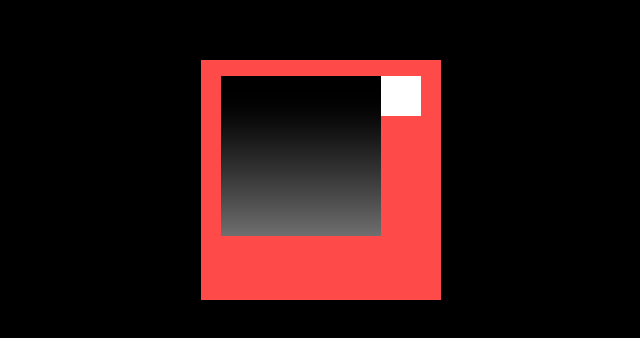
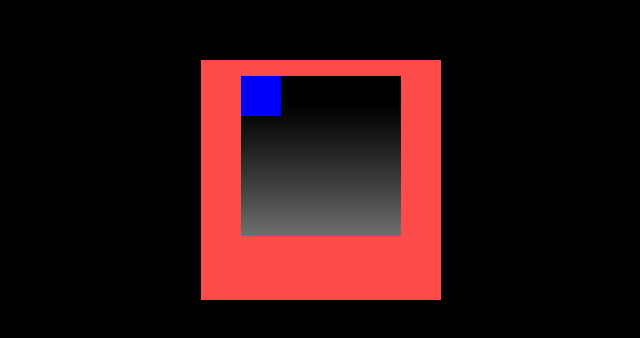
Before and after one commit to shivendrasp/vite-react-template, a React (Vite) app: page / in a window 1280 px wide. Shown: the part 220-558 px from the top of the page, without its empty margins (319-959 px from the left). Built offline with nearby package versions, Linux system fonts and the light colour scheme.

Commit message:
moved chip inside gradientBox

```diff
--- a/src/components/lev/index.jsx
+++ b/src/components/lev/index.jsx
@@ -7,15 +7,16 @@ const Lev = () => {
 const GradientBox = () => {
   return (
     <div className="flex size-60 items-start justify-center bg-[#ff4a4a] pt-4">
-      <div className="size-40 bg-linear-to-b from-black to-[#6f6f6f]" />
+      <div className="size-40 bg-linear-to-b from-black to-[#6f6f6f]">
       <Chip />
+      </div>
     </div>
   );
 };
 
 const Chip = () => {
   return (
-    <div className="size-10 bg-white"></div>
+    <div className="size-10 bg-[blue]"></div>
   )
 }
 
```
